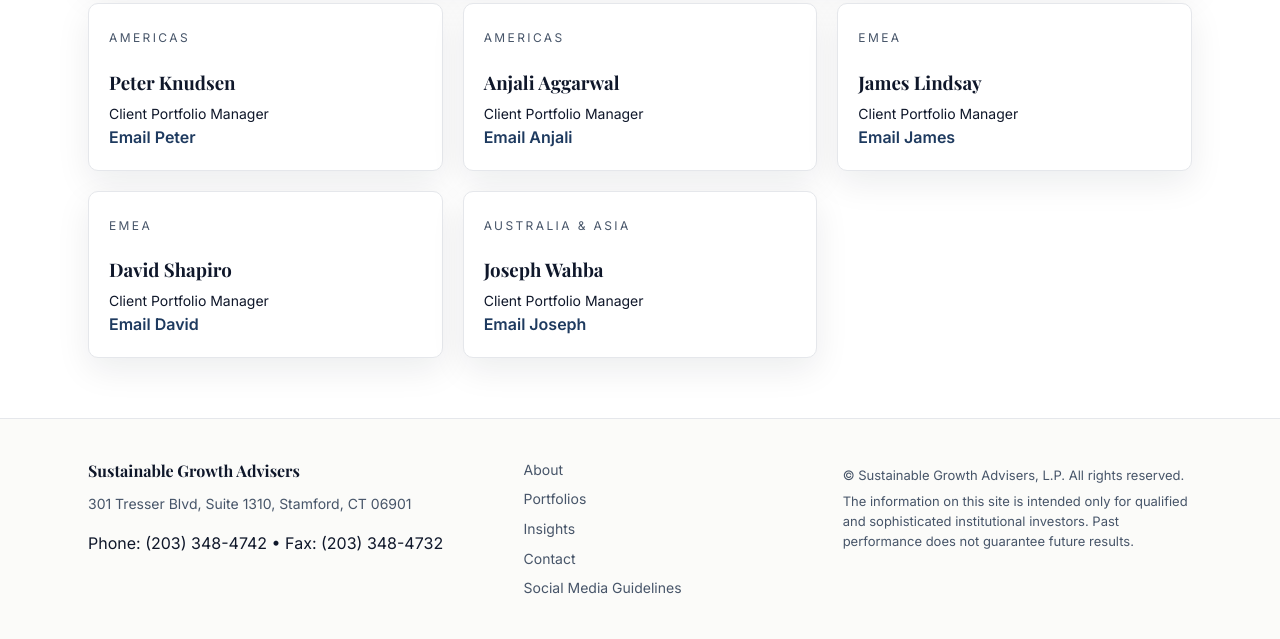
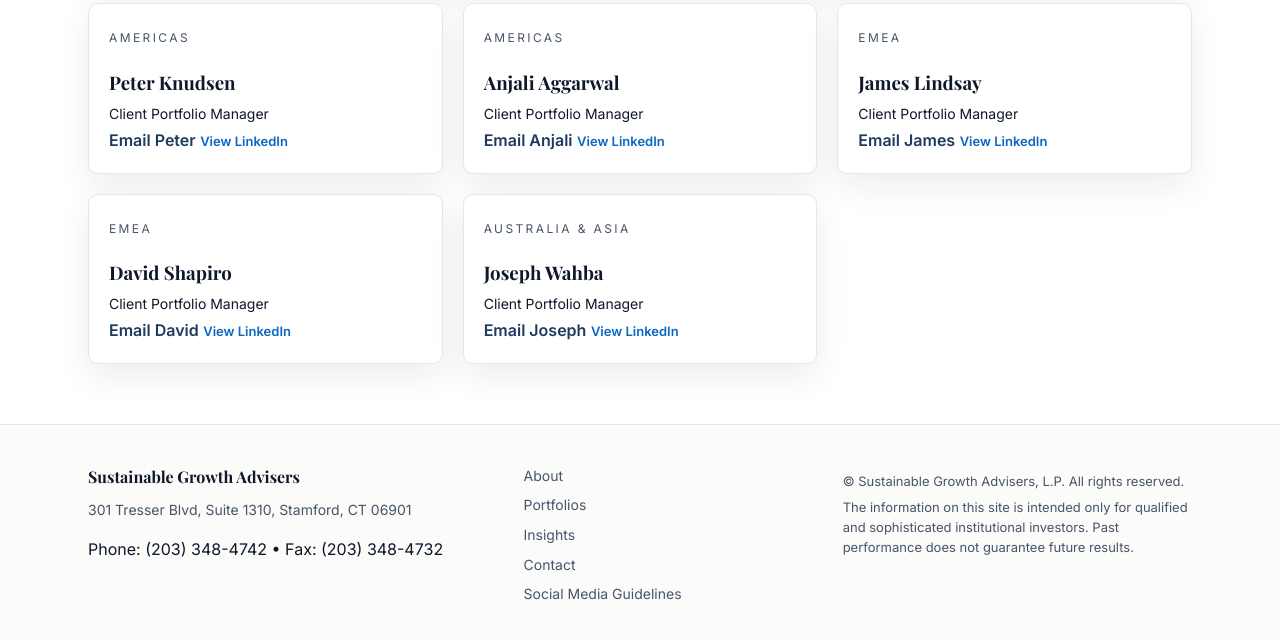
Before and after one commit to getclients4u-lab/sgadvisers, a plain HTML site: page about-us/one-team.html in a window 1280 px wide. Shown: the part 1286-1925 px from the top of the page. Drawn offline with nearby package versions, Linux system fonts and the light colour scheme; a web font is replaced by a local one.

Commit message:
Add LinkedIn profile links to team cards where profiles were verified; add LinkedIn search fallbacks for unverified profiles

```diff
--- a/about-us/one-team.html
+++ b/about-us/one-team.html
@@ -78,30 +78,35 @@
             <h3>Peter Knudsen</h3>
             <p class="team-role">Client Portfolio Manager</p>
             <a class="team-link" href="mailto:pknudsen@sgadvisers.com">Email Peter</a>
+            <a class="linkedin-link" href="https://www.linkedin.com/search/results/people/?keywords=Peter%20Knudsen%20Sustainable%20Growth%20Advisers" target="_blank" rel="noopener">View LinkedIn</a>
           </div>
           <div class="team-card">
             <span class="section-label">Americas</span>
             <h3>Anjali Aggarwal</h3>
             <p class="team-role">Client Portfolio Manager</p>
             <a class="team-link" href="mailto:aaggarwal@sgadvisers.com">Email Anjali</a>
+            <a class="linkedin-link" href="https://www.linkedin.com/search/results/people/?keywords=Anjali%20Aggarwal%20Sustainable%20Growth%20Advisers" target="_blank" rel="noopener">View LinkedIn</a>
           </div>
           <div class="team-card">
             <span class="section-label">EMEA</span>
             <h3>James Lindsay</h3>
             <p class="team-role">Client Portfolio Manager</p>
             <a class="team-link" href="mailto:jlindsay@sgadvisers.com">Email James</a>
+            <a class="linkedin-link" href="https://uk.linkedin.com/in/james-lindsay-04144b8" target="_blank" rel="noopener">View LinkedIn</a>
           </div>
           <div class="team-card">
             <span class="section-label">EMEA</span>
             <h3>David Shapiro</h3>
             <p class="team-role">Client Portfolio Manager</p>
             <a class="team-link" href="mailto:dshapiro@sgadvisers.com">Email David</a>
+            <a class="linkedin-link" href="https://uk.linkedin.com/in/shapirotowers" target="_blank" rel="noopener">View LinkedIn</a>
           </div>
           <div class="team-card">
             <span class="section-label">Australia & Asia</span>
             <h3>Joseph Wahba</h3>
             <p class="team-role">Client Portfolio Manager</p>
             <a class="team-link" href="mailto:jwahba@sgadvisers.com">Email Joseph</a>
+            <a class="linkedin-link" href="https://au.linkedin.com/in/joseph-wahba-1b781715" target="_blank" rel="noopener">View LinkedIn</a>
           </div>
         </div>
       </div>
--- a/style.css
+++ b/style.css
@@ -319,6 +319,7 @@
 .team-card h3 { font-family: 'Playfair Display', Georgia, serif; margin: 8px 0 6px; }
 .team-role { color: var(--muted); font-size: 14px; margin: 0; }
 .team-link { color: var(--steel); font-weight: 600; }
+.linkedin-link { display: inline-block; margin-top: 6px; color: #0a66c2; font-weight: 600; font-size: 13px; }
 .team-list { list-style: none; padding: 0; margin: 0; }
 .team-list li { margin-bottom: 20px; }
 .team-list strong { font-size: 16px; }
```
Also changed, not shown: about-us/one-team/index.html (+5 -0 lines).
